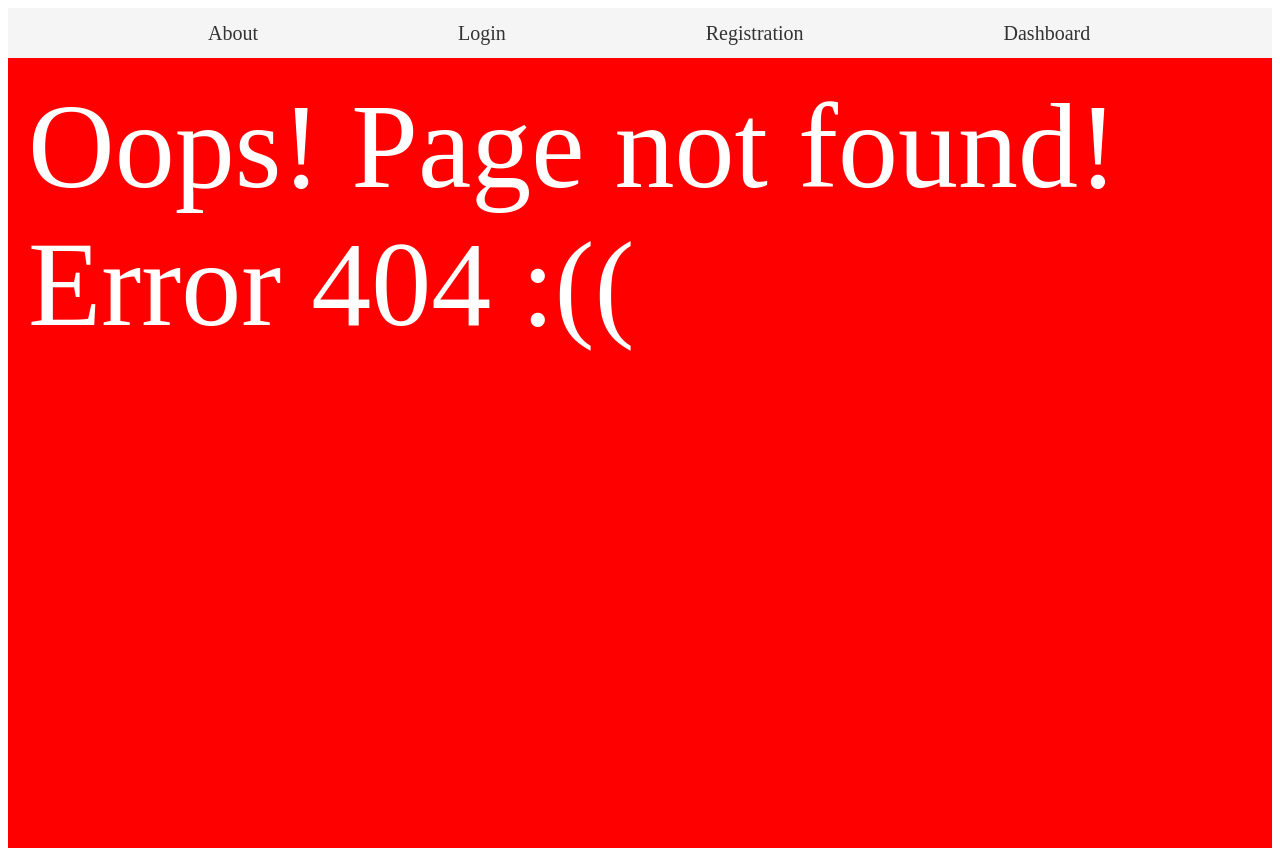
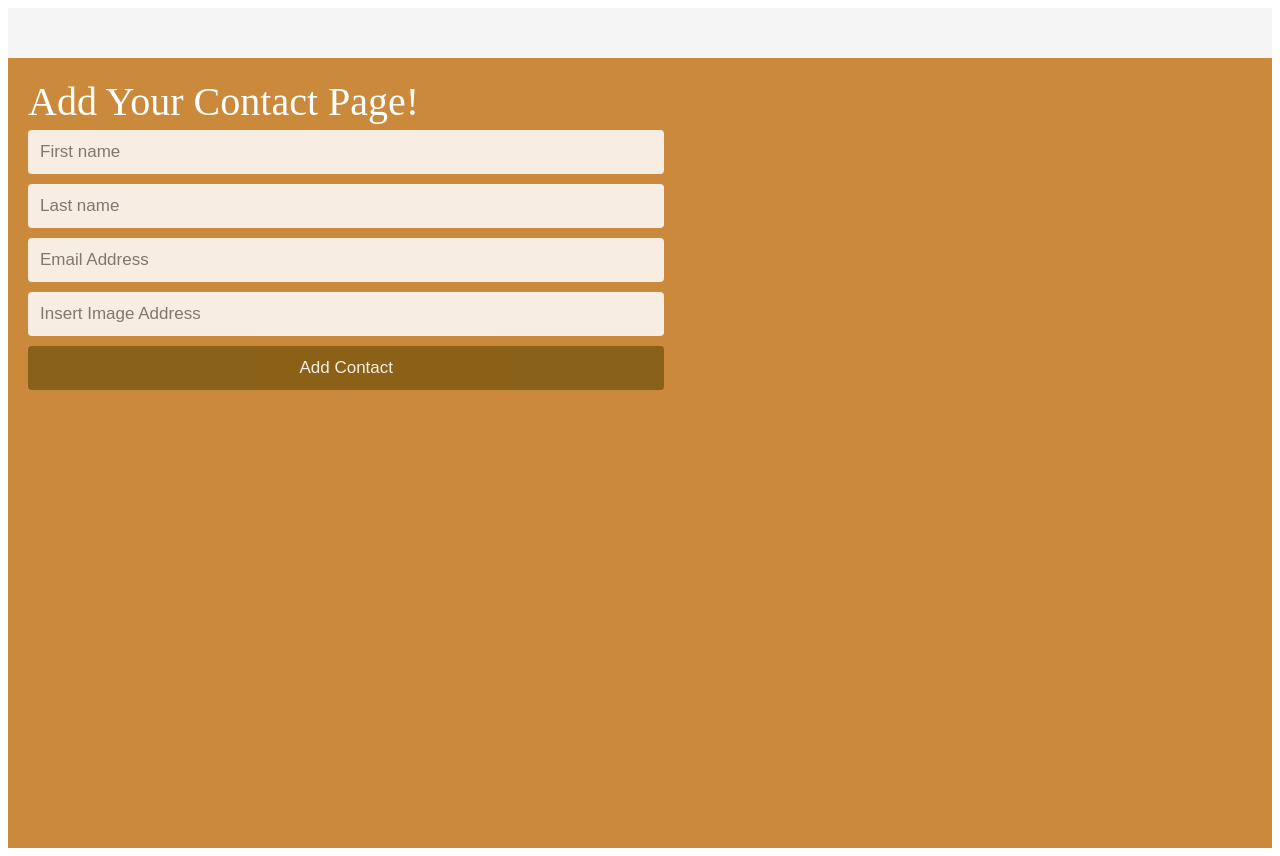
Before and after one commit to seetharamesh/react-redux, a React (Create React App) app: page /AddContact in a window 1280 px wide. Before the commit this address had no page. Built offline with nearby package versions, Linux system fonts and the light colour scheme.

Commit message:
added validations and router/link changes api fetch

```diff
--- a/package.json
+++ b/package.json
@@ -14,6 +14,7 @@
     "react-scripts": "4.0.1",
     "react-transition-group": "^4.4.1",
     "redux": "^4.0.5",
+    "redux-devtools-extension": "^2.13.8",
     "styled-components": "^5.2.1",
     "web-vitals": "^0.2.4"
   },
--- a/src/components/About.js
+++ b/src/components/About.js
@@ -5,21 +5,20 @@ import styled from 'styled-components';
    Again this component uses styled-components for styling (see const Wrapper below)*/
 
 function About() {
-  return (
-    <Wrapper>
-      <span>About Page</span>
-      <section>
+  return (<Wrapper>
+    <p>Welcome to About Page</p>
+    <section>
       <h3>kjjlkjljda;ldja;lkf</h3>
-      </section>
-    </Wrapper>
-  );
+    </section>
+  </Wrapper>);
 };
-const Wrapper = styled.div`
+const Wrapper = styled.div `
   min-height: calc(100vh - 50px);
   background-color: rgb(212, 123, 18);
   padding: 20px;
 
-  span {
+  p {
+    text-align: center;
     color: #fff;
     font-size: 40px;
   }
--- /dev/null
+++ b/src/components/AddContact.js
@@ -0,0 +1,139 @@
+import React, {Component} from 'react';
+import styled from "styled-components";
+import {Redirect} from "react-router-dom";
+import store from '../store';
+
+/*Notes about this Component--
+1. The new packages that were used are styled-components (for styling) and "Redirect" from react-router-dom library.
+2. Rendering a <Redirect> will navigate to a new location. The new location will override the current location in the
+   history stack. The state object can be accessed via this.props.location.state in the redirected-to component.
+3. handleFormChange -- this method takes the user inputs and store them in state.
+4. handleSubmit -- this method is used when the user clicks submit button.
+5. render funcion renders the form and route the page accordingly using <Redirect>
+6. Const Wrapper is used for styling as mentioned in step 1. */
+
+class AddContact extends Component {
+  state = {
+    registerContact: {
+      first_name: "",
+      last_name: "",
+      phone_number: "",
+      email_id: "",
+    }
+  };
+
+  handleFormChange = event => {
+    let registerNewContact = {
+      ...this.state.registerContact
+    };
+    console.log("Add new contact", registerNewContact);
+    let val = event.target.value;
+    console.log("event.targe.value is in add contact page: ", val);
+    registerNewContact[event.target.name] = val;
+    this.setState({
+      registerContact: registerNewContact
+    });
+  };
+
+  handleSubmit = event => {
+    console.log("Adding contact");
+    this.setState({
+      isSuccessful: true
+    });
+    event.preventDefault();
+  };
+
+  render() {
+    return ( <
+      Wrapper >
+      <
+      form onSubmit = {
+        this.handleSubmit
+      } >
+      <
+      span > Add Your Contact Page! < /span><br / >
+      <
+      input type = "text"
+      name = "first_name"
+      onChange = {
+        this.handleFormChange
+      }
+      placeholder = "First name" /
+      >
+      <
+      input type = "text"
+      name = "last_name"
+      onChange = {
+        this.handleFormChange
+      }
+      placeholder = "Last name" /
+      >
+      <
+      input type = "text"
+      name = "email_id"
+      onChange = {
+        this.handleFormChange
+      }
+      placeholder = "Email Address" /
+      >
+      <
+      input type = "text"
+      name = "avatar"
+      onChange = {
+        this.handleFormChange
+      }
+      placeholder = "Insert Image Address" /
+      >
+
+      <
+      input type = "submit"
+      value = "Add Contact" / > {
+        this.state.isSuccessful && < Redirect to = "/dashboard" / >
+      } <
+      /form> <
+      /Wrapper>
+    );
+  }
+}
+
+const Wrapper = styled.div `
+  min-height: calc(100vh - 50px);
+  background-color: rgb(203, 137, 60);
+  padding: 20px;
+
+  span {
+    color: #fff;
+    font-size: 40px;
+  }
+
+  input[type="submit"] {
+  background-color:rgba(106, 78, 6, 0.79) ;
+  color: white;
+  cursor: pointer;
+  width:52%;
+}
+
+input[type="submit"]:hover {
+  background-color: rgb(94, 56, 10);
+}
+
+p{
+  color: white;
+  font-size: 20px;
+}
+
+ input
+ {
+  width: 50%;
+  padding: 12px;
+  border: none;
+  border-radius: 4px;
+  margin: 5px 0;
+  opacity: 0.85;
+  display: inline-block;
+  font-size: 17px;
+  line-height: 20px;
+  text-decoration: none;
+}
+`;
+export default AddContact;
--- a/src/components/App.js
+++ b/src/components/App.js
@@ -2,21 +2,24 @@ import React from 'react';
 import About from './About';
 import Login from './Login';
 import Registration from './Registration';
+import AddContact from './AddContact';
 import Dashboard from './Dashboard';
 import Error from './Error';
-import {Route,Switch} from 'react-router-dom';
+import {Route, Switch} from 'react-router-dom';
 
+/*The purpose of this component is to setup a route for each component and it's wrapped with "Switch".
+  Note there's a Error component added because if the user tries to alter the url to unknown route
+  this Page not found (Error component) will be loaded. */
 function App() {
-    return (
-        <main>
-            <Switch>
-                <Route exact path="/About" component={About} />
-                <Route path="/Login" component={Login} />
-                <Route path="/Registration" component={Registration} />
-                <Route path="/Dashboard" component={Dashboard} />
-                <Route component={Error} />
-            </Switch>
-        </main>
-    )
+  return (<main>
+    <Switch>
+      <Route exact="exact" path="/About" component={About}/>
+      <Route path="/Login" component={Login}/>
+      <Route path="/Registration" component={Registration}/>
+      <Route path="/AddContact" component={AddContact}/>
+      <Route path="/Dashboard" component={Dashboard}/>
+      <Route component={Error}/>
+    </Switch>
+  </main>)
 }
 export default App;
--- a/src/components/Dashboard.js
+++ b/src/components/Dashboard.js
@@ -1,31 +1,105 @@
-import React from 'react';
-import styled from 'styled-components'
+import React, {useState, useEffect} from 'react';
+import styled from 'styled-components';
+import Login from './Login';
+import {Redirect} from "react-router-dom";
 
-/* This component is mainly used to connect to API and display results
-   Again this component uses styled-components for styling (see const Wrapper below)*/
+/* 1. This component is mainly used to connect to API and display results
+   2. Again this component uses styled-components for styling (see const Wrapper below)
+   3. We are using hooks (useState) for signout feature. useState brings "state" functionality to functional
+      components. It takes 2 arguments - the first one is similar to this.state and second one is similar to setState.
+   4. Example below: create a piece of state, and initialize it to `false`
+     `signOutStatus` will hold the current value of the state,
+      and `setSignOutStatus` will let us change it
+   5. Whenever we want to use component lifecycle hooks,
+      we already have two options either using class component or using Hooks with useEffect*/
 
-function Dashboard() {
-  return (
-    <Wrapper>
-      <span>Dashboard Page</span>
-      <section>
-      <p>dashboard page</p>
-      </section>
-    </Wrapper>
-  );
+export default function Dashboard() {
+  const [signOutStatus, setSignOutStatus] = useState(false);
+  const [users, setUsers] = useState([]);
+  const f = async () => {
+    //await fetch starts an http request to the url specified.
+    //Because the await keyword is present, the asynchronous function is paused until the request completes.
+    //When the request completes, response is assigned with the response object of the request.
+    //More info: https://dmitripavlutin.com/javascript-fetch-async-await/
+    const response = await fetch("https://reqres.in/api/users/");
+    const json = await response.json();
+    setUsers(json.data);
+  };
+  /*useEffect is a function which takes two arguments. The first argument passed to it is a function called effect
+   and the second argument is an array of dependencies. React compares the current value of dependency and the value
+   on previous render. If they are not the same, effect is invoked.
+   In general the second argument is optional. If we omit it, effect will be executed after every render.
+   If you want effect to be executed only on first render, you can pass an empty array and it's done as below.*/
+  useEffect(() => {
+    f();
+  }, []);
+
+  return (<Wrapper>
+    <span>Welcome admin</span><br/>
+    <button className="signoutButton" value={signOutStatus} onClick={() => setSignOutStatus(!signOutStatus)}>Sign Out
+    </button>
+    {signOutStatus && <Redirect to="/Login"/>}
+
+    <div className="App">
+      <h1>Contacts Directory</h1>
+      <div className="flex">
+        {
+          users.length && users.map((user) => {
+            return (<div key={user.id}>
+              <p>
+                <strong>{user.first_name}</strong>
+              </p>
+              <p>{user.email}</p>
+              <img key={user.avatar} src={user.avatar}/>
+            </div>);
+          })
+        }
+      </div>
+    </div>
+
+  </Wrapper>);
 };
-const Wrapper = styled.div`
+const Wrapper = styled.div `
   min-height: calc(100vh - 50px);
   background-color: #f76565;
-  padding: 20px;
+  padding: 10px;
 
   span {
+    float:right;
     color: #fff;
-    font-size: 40px;
+    font-size: 20px;
   }
 
   section {
     color: #fff;
   }
+
+  .signoutButton{
+    position:absolute;
+    top:15%;
+    left:89.5%;
+    padding:5px;
+  }
+  .flex {
+  display: flex;
+  flex-wrap: wrap;
+  justify-content: center;
+  align-items: center;
+}
+
+.flex > div {
+  margin: 0 1rem 2rem 1rem;
+  text-align: center;
+}
+
+img {
+  display: inline-block;
+  max-width: 100%;
+}
+
+h1{
+  text-align: center;
+  color:white;
+}
+
 `;
-export default Dashboard;
--- a/src/components/Header.js
+++ b/src/components/Header.js
@@ -1,31 +1,120 @@
 import React from 'react';
 import {Link} from 'react-router-dom';
 import styled from 'styled-components';
+import {useLocation} from 'react-router-dom';
 
-/* This component is mainly used to set the links to the routes
-   Again this component uses styled-components for styling (see const Wrapper below)*/
+/* 1. This component is mainly used to set the links to the routes.
+   2. Again this component uses styled-components for styling (see const Wrapper below)
+   3. Added criteria for show and hide features of each component. Certain components will/not be shown based on
+      the users navigation*/
 
-function Header(){
-  return(
-      <Wrapper>
+function Header() {
+  var isAbout = false;
+  var isLogin = false;
+  var isRegistration = false;
+  var isAddContact = false;
+  var isDashboard = false;
+
+  const pathName = useLocation().pathname;
+  console.log('pathname in header is: ', pathName);
+  if (pathName === "/about")
+    isAbout = true;
+  if (pathName === "/login" || pathName === "/Login")
+    isLogin = true;
+  if (pathName === "/registration")
+    isRegistration = true;
+  if (pathName === "/addcontact")
+    isAddContact = true;
+  if (pathName === "/dashboard")
+    isDashboard = true;
+
+  return (<Wrapper>
     <ul>
       <li>
-          <Link to="/about">About</Link>
+        {
+          isAbout && <Link to="/about">
+              <strong>About</strong>
+            </Link>
+        }
+        {
+          isAbout && <Link to="/login" className="aboutStyles">
+              <strong>Login</strong>
+            </Link>
+        }
       </li>
       <li>
-          <Link to="/login">Login</Link>
+        {
+          isLogin && <Link to="/about">
+              <strong>About</strong>
+            </Link>
+        }
+        {
+          isLogin && <Link to="/login" className="loginStyles">
+              <strong>Login</strong>
+            </Link>
+        }
       </li>
       <li>
-          <Link to="/registration">Registration</Link>
+        {
+          isRegistration && <Link to="/about">
+              <strong>About</strong>
+            </Link>
+        }
+        {
+          isRegistration && <Link to="/registration" className="registrationStyles">
+              <strong>Registration</strong>
+            </Link>
+        }
       </li>
       <li>
-          <Link to="/dashboard">Dashboard</Link>
+        {
+          isDashboard && <Link to="/about" className="dashboardStyles">
+              <strong>About</strong>
+            </Link>
+        }
+        {
+          isDashboard && <Link to="/login" className="dashboardStyles">
+              <strong>Login</strong>
+            </Link>
+        }
+        {
+          isDashboard && <Link to="/addcontact" className="dashboardStyles">
+              <strong>Add Contact</strong>
+            </Link>
+        }
+        {
+          isDashboard && <Link to="/dashboard" className="dashboardStyles">
+              <strong>Dashboard</strong>
+            </Link>
+        }
       </li>
+      <li>
+        {
+          isAddContact && <Link to="/about" className="dashboardStyles">
+              <strong>About</strong>
+            </Link>
+        }
+        {
+          isAddContact && <Link to="/login" className="dashboardStyles">
+              <strong>Login</strong>
+            </Link>
+        }
+        {
+          isAddContact && <Link to="/addcontact" className="dashboardStyles">
+              <strong>Add Contact</strong>
+            </Link>
+        }
+        {
+          isAddContact && <Link to="/dashboard" className="dashboardStyles">
+              <strong>Dashboard</strong>
+            </Link>
+        }
+      </li>
+
     </ul>
-      </Wrapper>
-  );
+  </Wrapper>);
 }
-const Wrapper = styled.div`
+const Wrapper = styled.div `
   height: 50px;
   display: flex;
   align-items: center;
@@ -38,7 +127,7 @@ const Wrapper = styled.div`
 
   li {
     display: inline-block;
-    margin-left: 200px;
+    margin-left: 150px;
 
     a {
       text-decoration: none;
@@ -46,5 +135,22 @@ const Wrapper = styled.div`
       color: #333;
     }
   }
+  .aboutStyles{
+    display:inline-block;
+    margin-left:800px;
+  }
+  .loginStyles{
+    display:inline-block;
+    margin-left:475px;
+  }
+  .registrationStyles{
+    display:inline-block;
+    margin-left:250px;
+  }
+  .dashboardStyles{
+    display: inline-block;
+    margin-left: 150px;
+
+  }
 `;
 export default Header;
--- a/src/components/Login.js
+++ b/src/components/Login.js
@@ -1,6 +1,6 @@
-import React, { Component } from 'react';
+import React, {Component} from 'react';
 import styled from "styled-components";
-import { Redirect } from "react-router-dom";
+import {Redirect} from "react-router-dom";
 import store from '../store';
 
 /*Notes about this Component--
@@ -20,17 +20,18 @@ class Login extends Component {
       user_id: "",
       user_password: ""
     },
-      newUser: false
+    newUser: false,
+    checkCredentials:true
   };
 
   handleFormChange = event => {
-    let loginParamsNew = { ...this.state.loginParams };
+    let loginParamsNew = {
+      ...this.state.loginParams
+    };
     let val = event.target.value;
     console.log("event.targe.value is: ", val);
     loginParamsNew[event.target.name] = val;
-    this.setState({
-      loginParams: loginParamsNew
-    });
+    this.setState({loginParams: loginParamsNew});
   };
 
   handleLogin = event => {
@@ -38,55 +39,36 @@ class Login extends Component {
     let user_id = this.state.loginParams.user_id;
     let user_password = this.state.loginParams.user_password;
     if (user_id === "admin" && user_password === "1234") {
-       // localStorage.setItem("token", "T");
-      this.setState({
-        islogged: true
-      });
+      this.setState({islogged: true});
     }
+    else this.setState({checkCredentials: false});
     event.preventDefault();
   };
 
   registerUser = event => {
     event.preventDefault();
     console.log("register user");
-    this.setState({
-      newUser: true
-    });
+    this.setState({newUser: true});
   }
 
   render() {
-    // if (localStorage.getItem("token")) {
-    //   return <Redirect to="/Login" />;
-    // }
-    // console.log(localStorage.getItem("token"));
+    const msg = "Please enter a valid username/password"
     return (
       <Wrapper>
       <form onSubmit={this.handleLogin}>
-          <span>Please sign in</span><br />
-              <input
-                type="text"
-                name="user_id"
-                onChange={this.handleFormChange}
-                placeholder="Enter Username"
-              />
-              <input
-                type="password"
-                name="user_password"
-                onChange={this.handleFormChange}
-                placeholder="Enter Password"
-              />
-            <input type="submit" value="Login"  />
-            <input type="submit" value="Register as New User" onClick={this.registerUser} />
-            {this.state.islogged && <Redirect to="/dashboard" />}
-            {this.state.newUser && <Redirect to="/registration" />}
-          <p>Please use user_id: "admin" && password: "1234"</p>
+        <span>Please sign in</span><br/>
+      <input type="text" name="user_id" required onChange={this.handleFormChange} placeholder="Enter Username" />
+    <input type="password" name="user_password" required onChange={this.handleFormChange} placeholder="Enter Password"/>
+        <input type="submit" value="Login"/>
+      <input type="submit" value="Register as New User" onClick={this.registerUser}/> {this.state.islogged && <Redirect to="/dashboard"/>}
+        {this.state.newUser && <Redirect to="/registration"/>}
+        {!this.state.checkCredentials && <p>{msg}</p>}
       </form>
-      </Wrapper>
-    );
+    </Wrapper>);
   }
 }
 
-const Wrapper = styled.div`
+const Wrapper = styled.div `
   min-height: calc(100vh - 50px);
   background-color: #00d38a;
   padding: 20px;
@@ -104,7 +86,7 @@ const Wrapper = styled.div`
 }
 
 input[type="submit"]:hover {
-  background-color: #00d38a;
+  background-color: #0a251c;
 }
 
 p{
--- a/src/components/Registration.js
+++ b/src/components/Registration.js
@@ -1,6 +1,6 @@
-import React, { Component } from 'react';
+import React, {Component} from 'react';
 import styled from "styled-components";
-import { Redirect } from "react-router-dom";
+import {Redirect} from "react-router-dom";
 import store from '../store';
 
 /*Notes about this Component--
@@ -15,24 +15,24 @@ import store from '../store';
 class Registration extends Component {
   state = {
     registerParams: {
-        first_name:"",
-        last_name:"",
+      first_name: "",
+      last_name: "",
       user_name: "",
       user_password: "",
-        email_id:"",
+      email_id: ""
     },
     isSuccessful: false
   };
 
   handleFormChange = event => {
-    let registerParamsNew = { ...this.state.registerParams };
+    let registerParamsNew = {
+      ...this.state.registerParams
+    };
     console.log("register new params", registerParamsNew);
     let val = event.target.value;
     console.log("event.targe.value is in registration page: ", val);
     registerParamsNew[event.target.name] = val;
-    this.setState({
-      registerParams: registerParamsNew
-    });
+    this.setState({registerParams: registerParamsNew});
   };
 
   handleSubmit = event => {
@@ -40,60 +40,32 @@ class Registration extends Component {
     let user_name = this.state.registerParams.user_name;
     let user_password = this.state.registerParams.user_password;
     if (user_name === "admin" && user_password === "1234") {
-      this.setState({
-        isSuccessful: true
-      });
+      this.setState({isSuccessful: true});
     }
     event.preventDefault();
   };
 
   render() {
-    return (
-      <Wrapper>
+    return (<Wrapper>
       <form onSubmit={this.handleSubmit}>
-          <span>Welcome to Registration Page!</span><br />
-              <input
-                type="text"
-                name="first_name"
-                onChange={this.handleFormChange}
-                placeholder="Enter Firstname"
-              />
-              <input
-                type="text"
-                name="last_name"
-                onChange={this.handleFormChange}
-                placeholder="Enter Lastname"
-              />
-              <input
-                type="text"
-                name="email_id"
-                onChange={this.handleFormChange}
-                placeholder="Enter Email id"
-              />
-              <input
-                type="text"
-                name="user_name"
-                onChange={this.handleFormChange}
-                placeholder="Enter User Name"
-              />
-              <input
-                type="password"
-                name="user_password"
-                onChange={this.handleFormChange}
-                placeholder="Enter Password"
-              />
+        <span>Welcome to Registration Page!</span><br/>
+        <input type="text" name="first_name" required="required" onChange={this.handleFormChange} placeholder="First name"/>
+        <input type="text" name="last_name" required="required" onChange={this.handleFormChange} placeholder="Last name"/>
+        <input type="text" name="email_id" required="required" onChange={this.handleFormChange} placeholder="Your Email Address"/>
+        <input type="text" name="user_name" required="required" onChange={this.handleFormChange} placeholder="Enter User Name"/>
+        <input type="password" name="user_password" required="required" onChange={this.handleFormChange} placeholder="Enter Password"/>
 
-            <input type="submit" value="Login" />
-
-            {this.state.isSuccessful && <Redirect to="/dashboard" />}
-          <p>Please use User Name: "admin" && Password: "1234" during registration as SERVER IS DOWN!! :(( </p>
+        <input type="submit" value="Register"/> {this.state.isSuccessful && <Redirect to="/login"/>}
+        <p>Please use User Name: "admin" && Password: "1234" during the registration as SERVER IS DOWN!! :((
+        </p>
+        <p>You will be redirected to Log In page
+        </p>
       </form>
-      </Wrapper>
-    );
+    </Wrapper>);
   }
 }
 
-const Wrapper = styled.div`
+const Wrapper = styled.div `
   min-height: calc(100vh - 50px);
   background-color: #079eb3;
   padding: 20px;
@@ -104,14 +76,14 @@ const Wrapper = styled.div`
   }
 
   input[type="submit"] {
-  background-color:rgba(18, 109, 215, 0.27) ;
+  background-color:rgba(2, 19, 40, 0.78) ;
   color: white;
   cursor: pointer;
   width:52%;
 }
 
 input[type="submit"]:hover {
-  background-color: #079eb3;
+  background-color: #07464f;
 }
 
 p{
```
Also changed, not shown: src/actions.js (added), 1 other file (tests, documents, lock files or other folders). Lines whose indentation alone changed are shown as unchanged.
